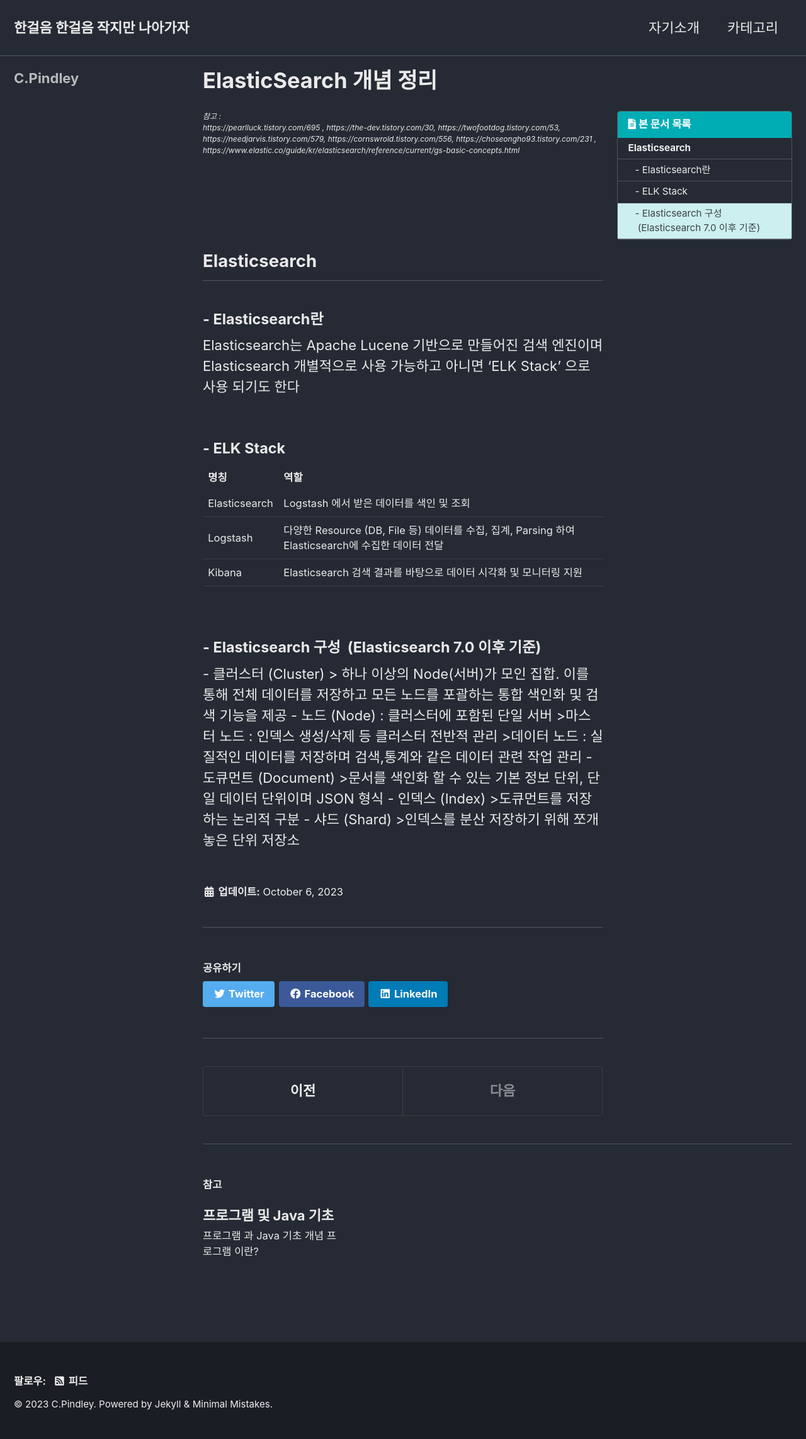
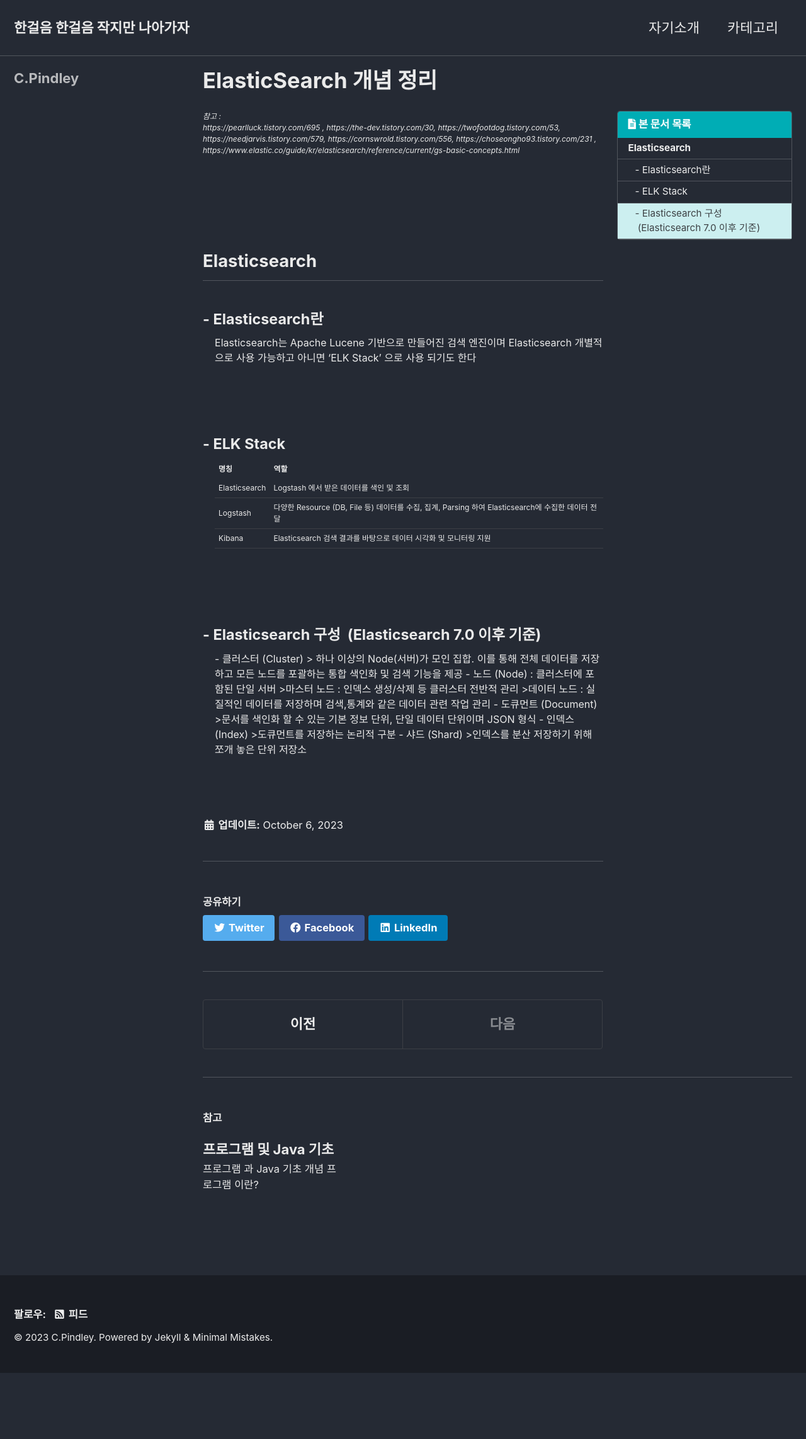
Before and after one commit to dmsgus6523/dmsgus6523.github.io, a Jekyll site: the page built from _posts/2023-10-06-ElasticSearch.md, in a window 1280 px wide. Shown: the whole page at 63% size. Built offline with Jekyll 4.4.1, drawn with Linux system fonts in a browser that asks for light colours; cached includes are drawn as plain includes; after the commit the page ends 2180 px from its top, so only the background shows below that.

Commit message:
포스팅 컨텐츠 CSS 수정

```diff
--- a/assets/css/post_contents.css
+++ b/assets/css/post_contents.css
@@ -2,10 +2,14 @@
 
 }
 .contents_box{
-	padding-bottom:20px;
+	margin-left: 3%;
+	padding-bottom:10%;
+	font-size: 16px;
 }
 .small_contents_box{
-	padding-bottom:10px;
+	margin-left: 3%;
+	padding-bottom:5%;
+	font-size: 14px;
 }
 .summary_box{
 
```
